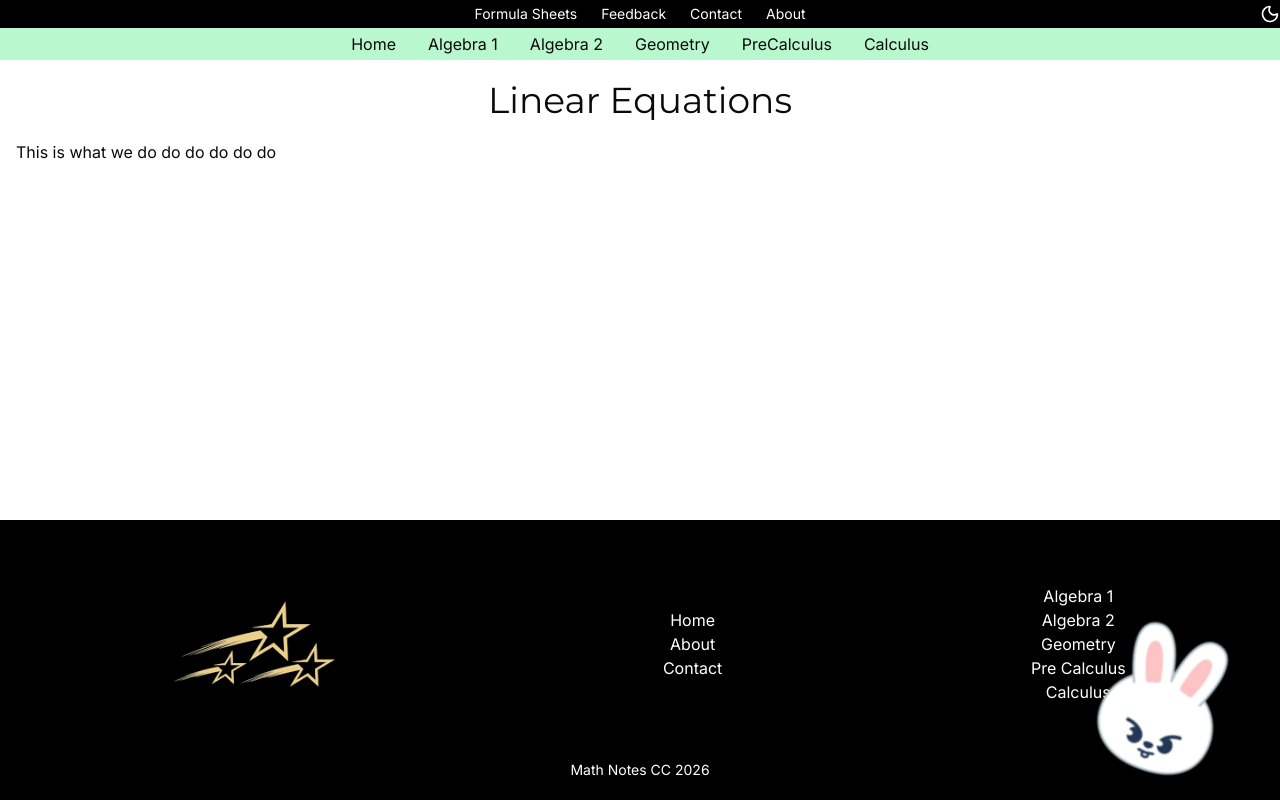
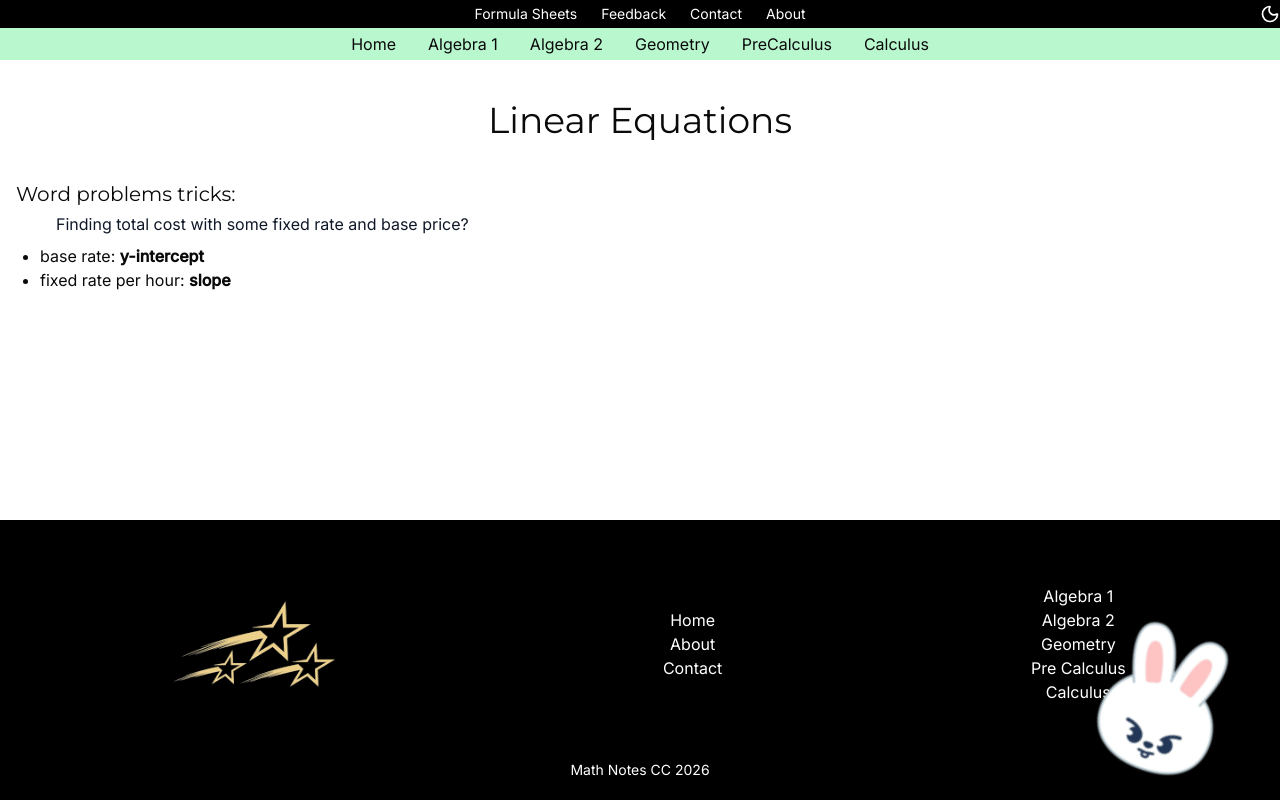
Before and after one commit to dakshs-07/math-notes, a Next.js app: page /math/Algebra1/linear-equations in a window 1280 px wide. Built offline with nearby package versions, Linux system fonts and the light colour scheme.

Commit message:
added alg 1 notes + fixed spaciong issues

```diff
--- a/app/globals.css
+++ b/app/globals.css
@@ -137,7 +137,7 @@ h1, h2, h3, h4, h5, h6{
 }
 
 .math-content h1{
-  @apply mb-10;
+  @apply my-10;
 }
 
 .math-content h2{
--- a/app/math/Algebra1/linear-equations/page.jsx
+++ b/app/math/Algebra1/linear-equations/page.jsx
@@ -1,14 +1,25 @@
-import React from 'react'
+import React from "react";
 
 function page() {
   return (
-    <div className='mx-4'>
-      <div className='my-5'>
-        <h1 className='text-4xl text-center mb-4'>Linear Equations</h1>
+    <div className="mx-4 math-content">
+      <div className="my-5">
+        <h1 className="text-4xl text-center">Linear Equations</h1>
       </div>
-      <p>This is what we do do do do do do</p>
+      <div>
+        <h2>Word problems tricks:</h2>
+        <p>Finding total cost with some fixed rate and base price?</p>
+        <ul>
+          <li>
+            base rate: <b>y-intercept</b>
+          </li>
+          <li>
+            fixed rate per hour: <b>slope</b>
+          </li>
+        </ul>
+      </div>
     </div>
   )
 }
 
-export default page
+export default page;
```
